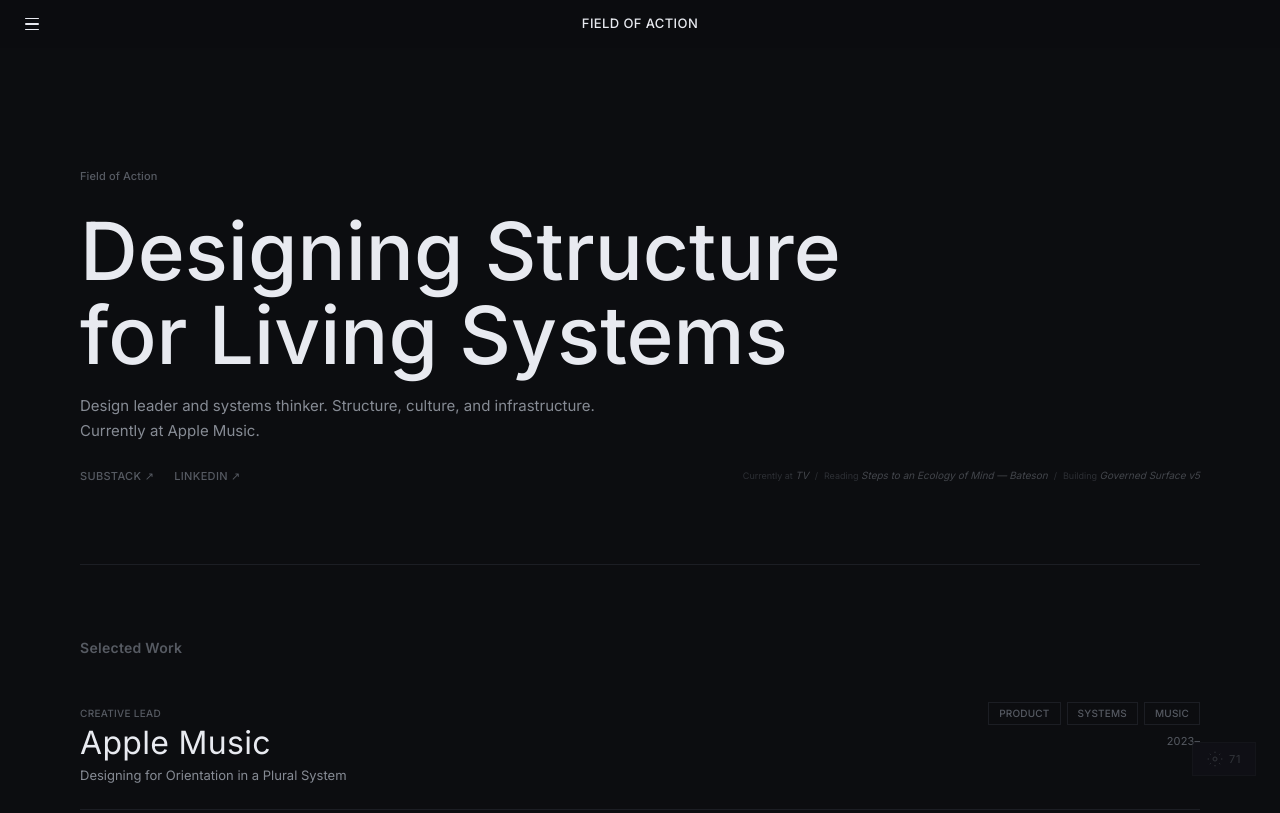
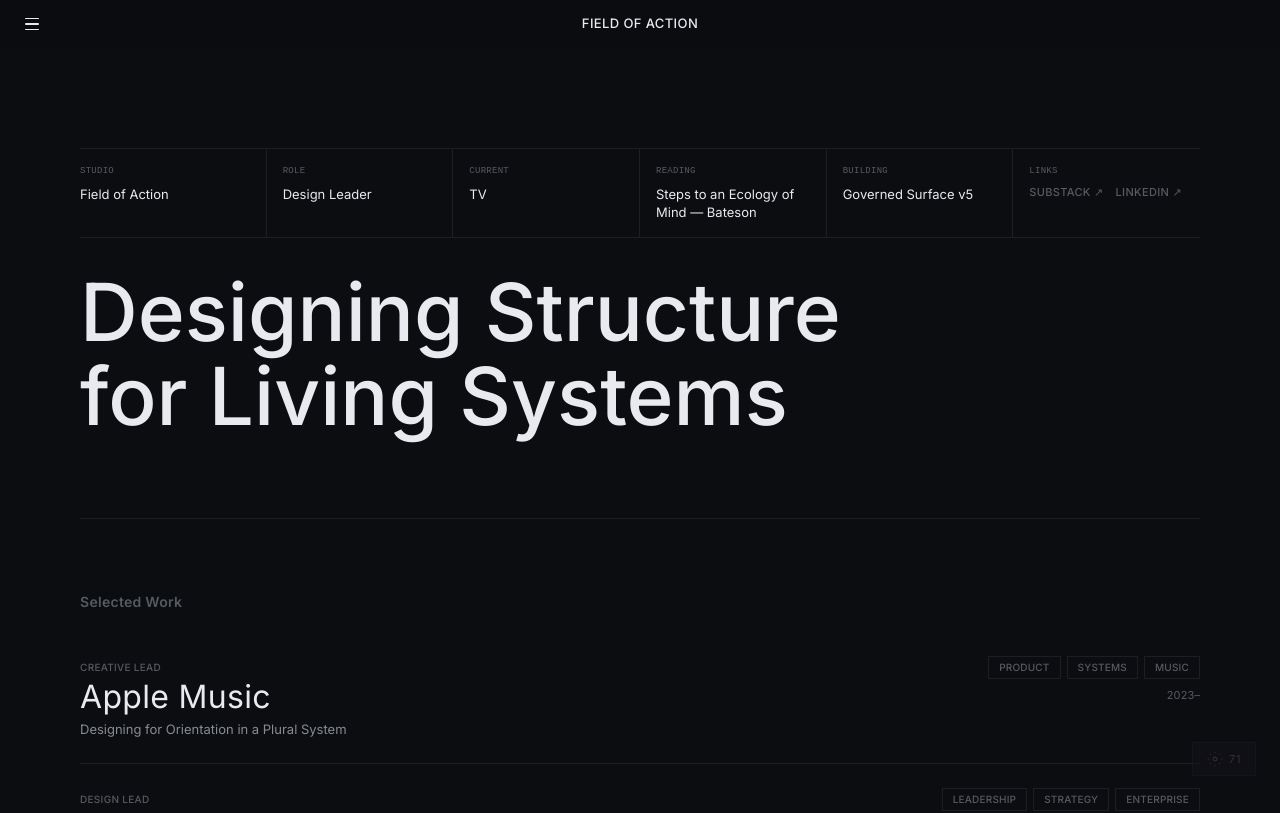
Before and after one commit to FieldofAction/oh-yeap, a React (Vite) app: page / in a window 1280 px wide. Shown: the top 813 px of the page. Built offline with nearby package versions, Linux system fonts and the light colour scheme.

Commit message:
Hero: switch to mode 3 (Ambient Dashboard)
Co-Authored-By: Claude Opus 4.6 <noreply@anthropic.com>

```diff
--- a/src/components/Public.jsx
+++ b/src/components/Public.jsx
@@ -4,7 +4,7 @@ import { PatternChips } from "./PatternLens";
 import NetworkGraph from "./NetworkGraph";
 
 /* ── Hero mode: 1 = Threshold Strip, 2 = Signal Bar, 3 = Ambient Dashboard ── */
-const HERO_MODE = 2;
+const HERO_MODE = 3;
 
 export default function Public({ items, allItems, filter, setFilter, relFilter, onRelation, theme, nowState, onOpen, lens, showGraph }) {
   const isHome = filter === "All" && !relFilter;
```
